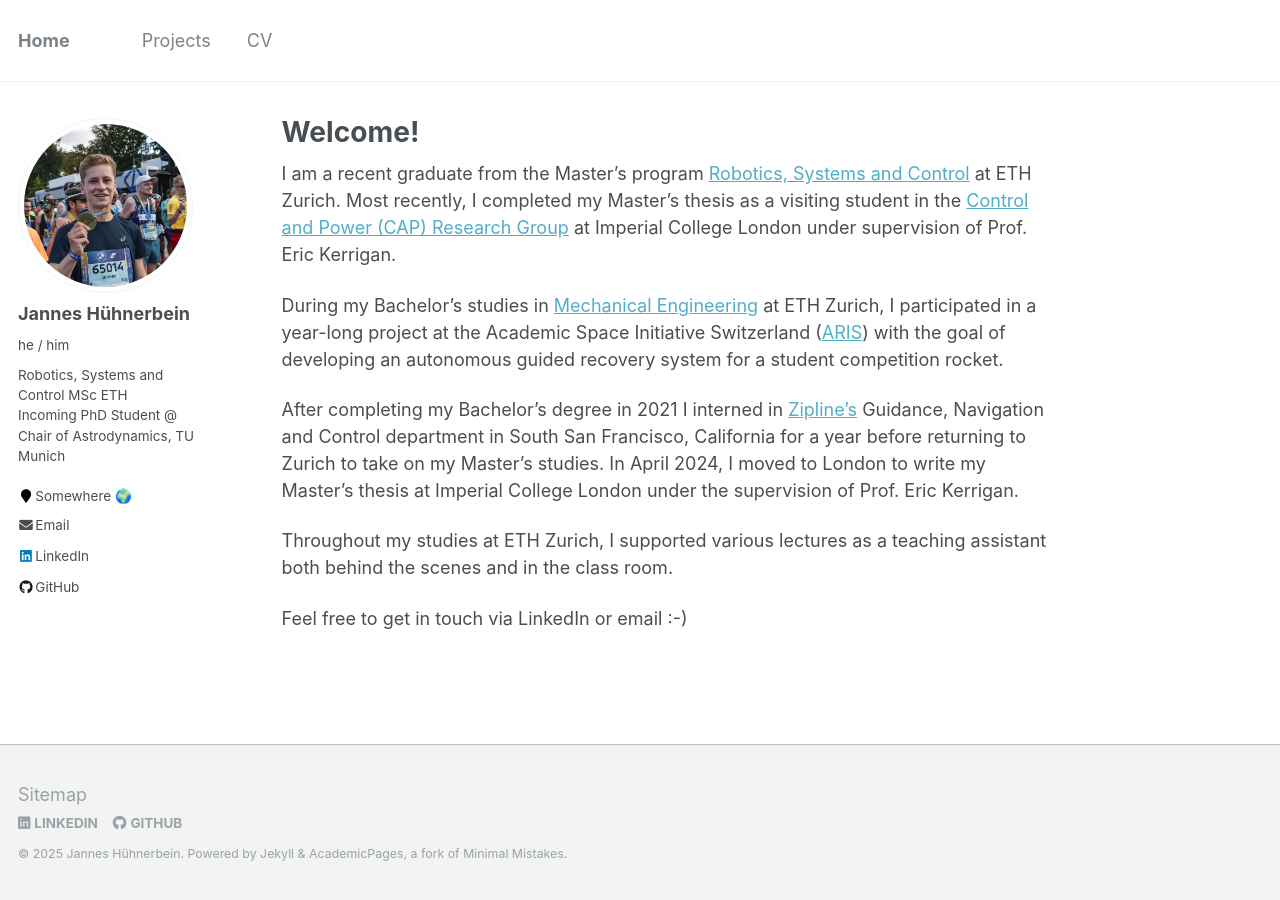
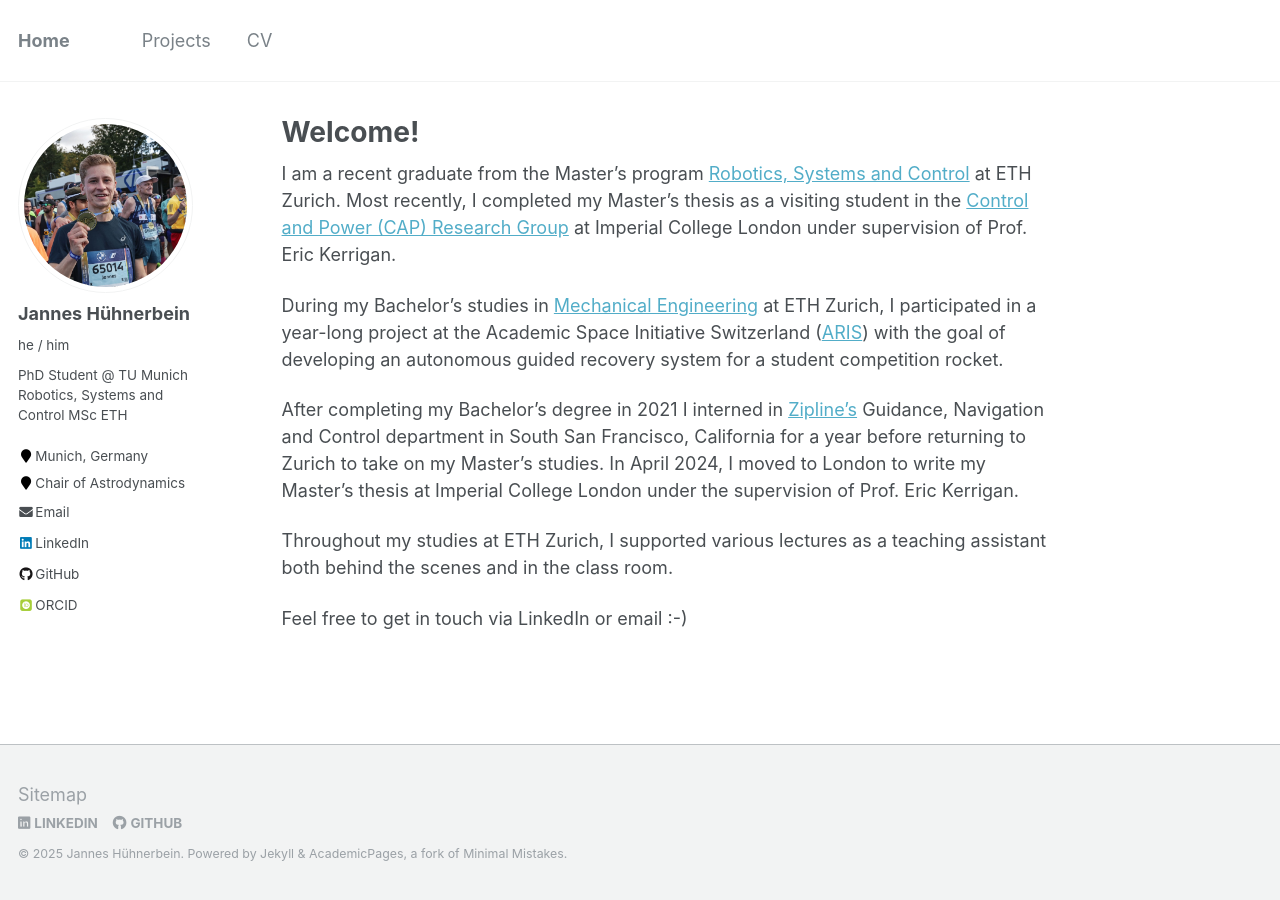
Before and after one commit to janneshb/huehnerbe.in, a Jekyll site: the page built from _pages/about.md, in a window 1280 px wide. Built offline with Jekyll 4.4.1, drawn with Linux system fonts in a browser that asks for light colours; some web fonts are replaced.

Commit message:
updated job

```diff
--- a/_config.yml
+++ b/_config.yml
@@ -24,17 +24,17 @@ author:
   avatar: "profile.jpeg"
   name: "Jannes Hühnerbein"
   pronouns: "he / him"
-  bio: "Robotics, Systems and Control MSc ETH<br>Incoming PhD Student @ Chair of Astrodynamics, TU Munich"
-  location: "Somewhere 🌍"
-  employer:
+  bio: "PhD Student @ TU Munich<br>Robotics, Systems and Control MSc ETH"
+  location: "Munich, Germany"
+  employer: "Chair of Astrodynamics"
   uri:
-  email: "jannes@huhnerbein.de"
+  email: "jannes.huehnerbein@tum.de"
 
   # Academic websites
   arxiv:
   googlescholar:
   impactstory:
-  orcid:
+  orcid: "https://orcid.org/0009-0005-8868-6610"
   pubmed:
   researchgate:
 
```
